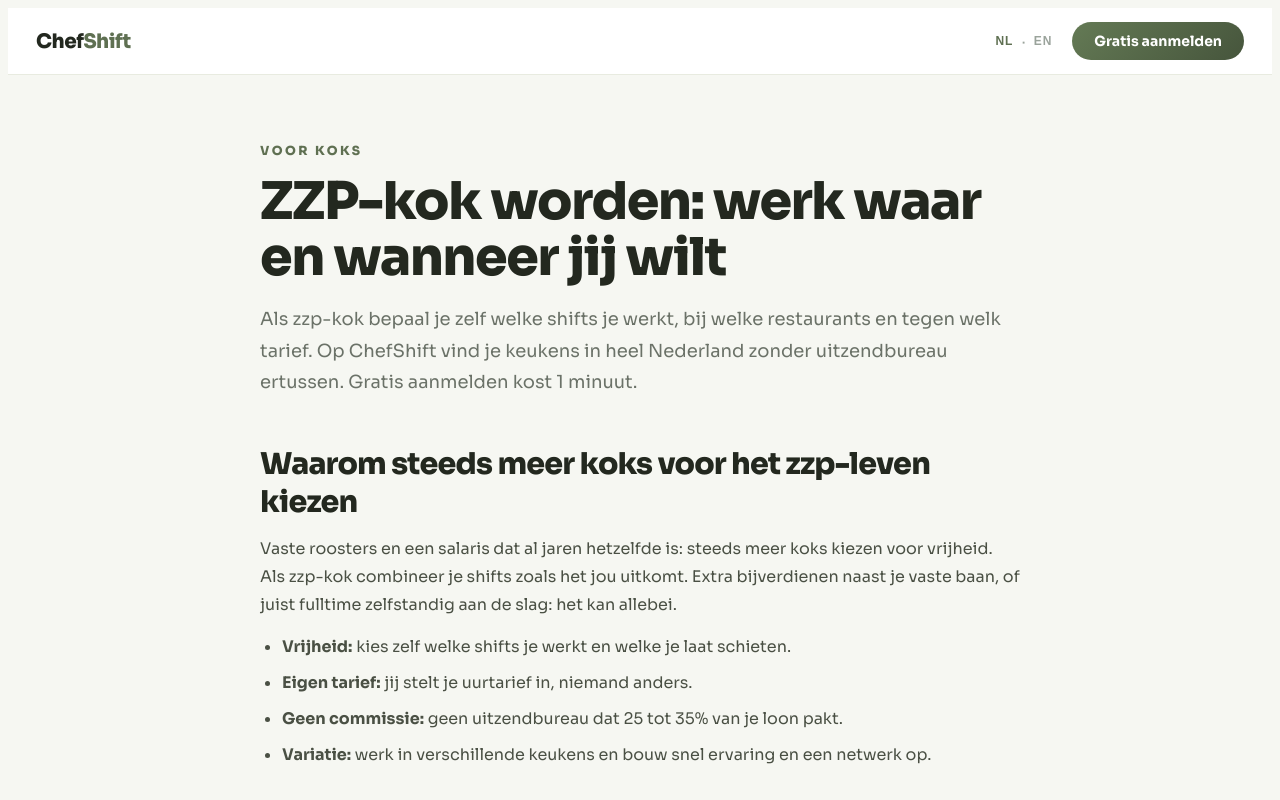
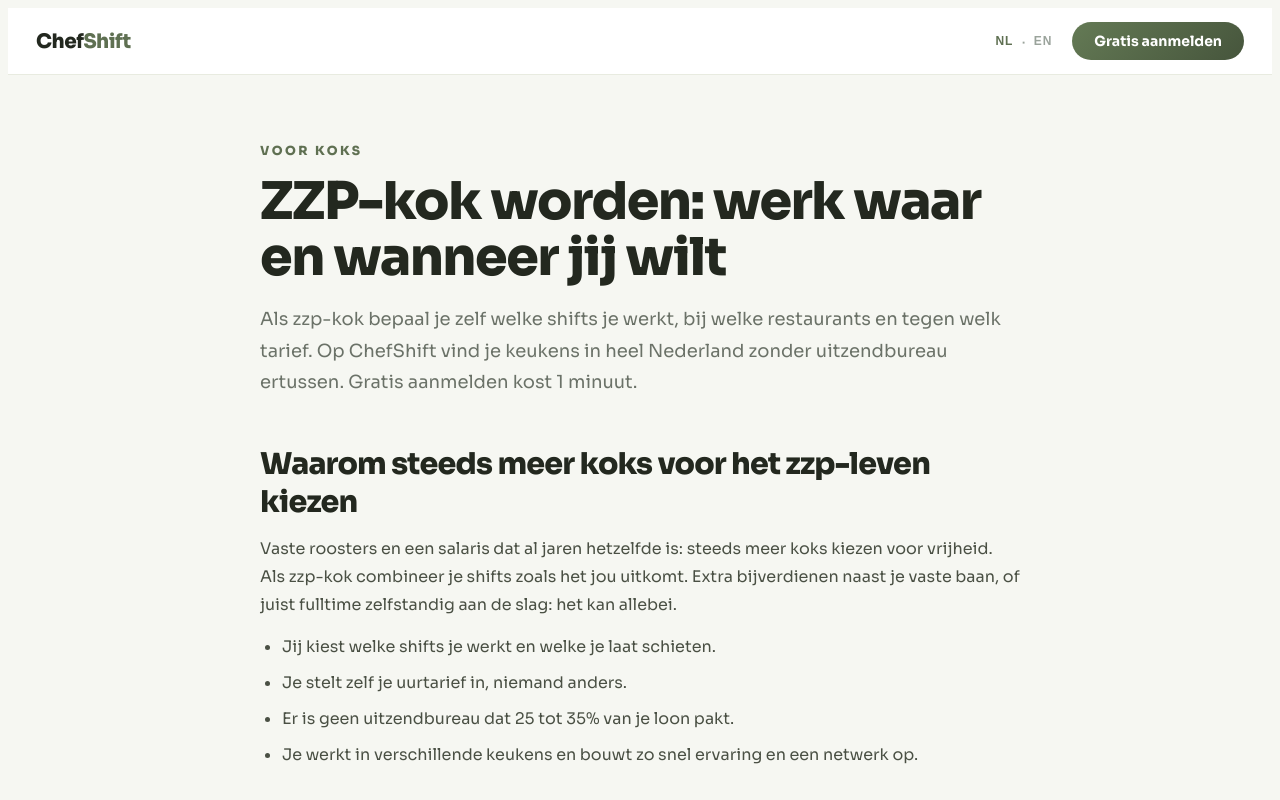
Before and after one commit to Rodisteph/chefshift, a Next.js app: page /zzp-kok-worden in a window 1280 px wide. Shown: the top 800 px of the page. Built offline with nearby package versions, Linux system fonts and the light colour scheme.

Commit message:
Copy humanisée (2/2) : listes naturelles, correction email, tiret cadratin retiré

```diff
--- a/src/app/api/email/test/route.ts
+++ b/src/app/api/email/test/route.ts
@@ -22,7 +22,7 @@
     texte: 'Horeca-ondernemers: herkenbaar? 👨‍🍳\n\nIemand valt uit op vrijdagavond en er is niemand om in te springen.\n\nMet ChefShift vind je binnen een paar uur een geverifieerde zzp-kok:\n✅ Shift plaatsen kost 1 minuut\n✅ Koks geverifieerd op KvK en HACCP\n✅ Jij kiest zelf wie er komt werken\n✅ Betaling veilig via iDEAL\n✅ No cure, no pay\n\nGeen uitzendbureau, geen 30% commissie.\nMaak gratis een account: 👉 www.chefshift.nl\n\nVragen? Reageer hieronder of stuur me een bericht, ik lees alles.',
   },
   '3': {
-    sujet: 'Post Facebook 3 prêt à publier (semaine 2 — groupes de chefs)',
+    sujet: 'Post Facebook 3 prêt à publier (semaine 2 - groupes de chefs)',
     img: 'https://www.kimi.com/apiv2-files/sign-obj/kimi-fs%2Ffiles%2Fblob%2F166b35ed5bd114f604dc4e916e85489ae727d7d4ea25eace205cf479afb26060?filename=Post+Facebook+3+-+chefs+semaine+2+%28logo%29.jpg&sig=UhgiKQLdZH9OR6APPRLIJ3dkwApphN60ulhKxurthxo=&t=o',
     fichier: 'post-facebook-semaine2.jpg',
     texte: 'Vraag aan alle zzp-koks hier: 👨‍🍳\n\nWaar werkte jij deze maand het liefst? En tegen welk tarief?\n\nOp ChefShift bepaal je dat helemaal zelf:\n✅ Kies je eigen shifts bij restaurants en hotels\n✅ Stel je eigen tarief in (min. €14,06/u)\n✅ Ontvang je geld veilig via iDEAL\n✅ Beoordeel en word beoordeeld, zo groeit je reputatie\n\nGratis aanmelden in 1 minuut:\n👉 www.chefshift.nl\n\nDeel deze post met een kok die dit verdient! 🙌',
--- a/src/app/kok-inhuren/page.tsx
+++ b/src/app/kok-inhuren/page.tsx
@@ -28,10 +28,10 @@
     s1h: 'Waarom horecazaken zelf een kok inhuren via ChefShift',
     s1p: 'Het personeelstekort in de horeca is groot en uitzendbureaus rekenen vaak 25 tot 35% commissie bovenop het uurtarief. ChefShift werkt anders: je spreekt rechtstreeks met de kok af, zonder tussenpersoon. Daardoor houd je de kosten in de hand en weet je precies wie er in je keuken staat.',
     s1l: [
-      ['Snelheid', 'gemiddeld binnen 2 uur de eerste reacties op je shift.'],
-      ['Zekerheid', 'koks geverifieerd op KvK en HACCP, met beoordelingen van andere zaken.'],
-      ['Controle', 'jij kiest wie er komt werken, op basis van profiel, ervaring en tarief.'],
-      ['Geen risico', 'betaling pas na de shift, no cure no pay.'],
+      'De eerste reacties op je shift komen gemiddeld binnen 2 uur binnen.',
+      'Alle koks zijn geverifieerd op KvK en HACCP, met beoordelingen van andere zaken.',
+      'Jij kiest zelf wie er komt werken, op basis van profiel, ervaring en tarief.',
+      'Je betaalt pas na de shift. Geen match, geen kosten.',
     ],
     s2h: 'Zo werkt een kok inhuren via ChefShift',
     s2p: [
@@ -67,10 +67,10 @@
     s1h: 'Why businesses hire chefs directly through ChefShift',
     s1p: 'The staff shortage in hospitality is real, and temp agencies often charge 25 to 35% commission on top of the hourly rate. ChefShift works differently: you deal with the chef directly, no middleman. That keeps costs under control and you know exactly who is in your kitchen.',
     s1l: [
-      ['Speed', 'on average the first responses arrive within 2 hours of posting.'],
-      ['Security', 'chefs verified on KvK and HACCP, with reviews from other businesses.'],
-      ['Control', 'you choose who comes to work, based on profile, experience and rate.'],
-      ['No risk', 'payment only after the shift, no cure no pay.'],
+      'The first responses to your shift usually arrive within 2 hours.',
+      'All chefs are verified on KvK and HACCP, with reviews from other businesses.',
+      'You choose who comes to work, based on profile, experience and rate.',
+      'You only pay after the shift. No match, no cost.',
     ],
     s2h: 'How hiring a chef through ChefShift works',
     s2p: [
@@ -131,9 +131,9 @@
         <h2 style={h2s}>{c.s1h}</h2>
         <p style={ps}>{c.s1p}</p>
         <ul style={{ paddingLeft: 22, margin: '0 0 14px', display: 'grid', gap: 8 }}>
-          {c.s1l.map(([t, d]) => (
-            <li key={t} style={{ color: '#4a5044', fontSize: 16, lineHeight: 1.75 }}>
-              <strong>{t}:</strong> {d}
+          {c.s1l.map((z) => (
+            <li key={z} style={{ color: '#4a5044', fontSize: 16, lineHeight: 1.75 }}>
+              {z}
             </li>
           ))}
         </ul>
--- a/src/app/zzp-kok-worden/page.tsx
+++ b/src/app/zzp-kok-worden/page.tsx
@@ -28,10 +28,10 @@
     s1h: 'Waarom steeds meer koks voor het zzp-leven kiezen',
     s1p: 'Vaste roosters en een salaris dat al jaren hetzelfde is: steeds meer koks kiezen voor vrijheid. Als zzp-kok combineer je shifts zoals het jou uitkomt. Extra bijverdienen naast je vaste baan, of juist fulltime zelfstandig aan de slag: het kan allebei.',
     s1l: [
-      ['Vrijheid', 'kies zelf welke shifts je werkt en welke je laat schieten.'],
-      ['Eigen tarief', 'jij stelt je uurtarief in, niemand anders.'],
-      ['Geen commissie', 'geen uitzendbureau dat 25 tot 35% van je loon pakt.'],
-      ['Variatie', 'werk in verschillende keukens en bouw snel ervaring en een netwerk op.'],
+      'Jij kiest welke shifts je werkt en welke je laat schieten.',
+      'Je stelt zelf je uurtarief in, niemand anders.',
+      'Er is geen uitzendbureau dat 25 tot 35% van je loon pakt.',
+      'Je werkt in verschillende keukens en bouwt zo snel ervaring en een netwerk op.',
     ],
     s2h: 'Zo start je als zzp-kok op ChefShift',
     s2p: [
@@ -65,10 +65,10 @@
     s1h: 'Why more and more chefs are going freelance',
     s1p: 'Fixed rosters and a salary that has barely moved in years: more and more chefs are choosing freedom. As a freelance chef you combine shifts however suits you. Earn extra alongside a permanent job, or go fully independent: both work.',
     s1l: [
-      ['Freedom', 'you choose which shifts you take and which you skip.'],
-      ['Your own rate', 'you set your hourly rate, nobody else.'],
-      ['No commission', 'no temp agency taking 25 to 35% of your pay.'],
-      ['Variety', 'work in different kitchens and build experience and a network fast.'],
+      'You choose which shifts you take and which you skip.',
+      'You set your own hourly rate, nobody else.',
+      'There is no temp agency taking 25 to 35% of your pay.',
+      'You work in different kitchens and build experience and a network fast.',
     ],
     s2h: 'How to start as a freelance chef on ChefShift',
     s2p: [
@@ -127,9 +127,9 @@
         <h2 style={h2s}>{c.s1h}</h2>
         <p style={ps}>{c.s1p}</p>
         <ul style={{ paddingLeft: 22, margin: '0 0 14px', display: 'grid', gap: 8 }}>
-          {c.s1l.map(([t, d]) => (
-            <li key={t} style={{ color: '#4a5044', fontSize: 16, lineHeight: 1.75 }}>
-              <strong>{t}:</strong> {d}
+          {c.s1l.map((z) => (
+            <li key={z} style={{ color: '#4a5044', fontSize: 16, lineHeight: 1.75 }}>
+              {z}
             </li>
           ))}
         </ul>
--- a/src/lib/email.ts
+++ b/src/lib/email.ts
@@ -181,7 +181,7 @@
     `Eindtijd doorgegeven voor: ${shiftTitre} · End time reported`,
     gabarit(
       'Eindtijd doorgegeven',
-      `${kokNaam} geeft aan om <strong>${eindtijd}</strong> te zijn gestopt met de shift <strong>${shiftTitre}</strong>. Bevestig dit eindtijd in de app.`,
+      `${kokNaam} geeft aan om <strong>${eindtijd}</strong> te zijn gestopt met de shift <strong>${shiftTitre}</strong>. Bevestig deze eindtijd in de app.`,
       'Bevestig eindtijd',
       'End time reported',
       `${kokNaam} reported finishing the shift <strong>${shiftTitre}</strong> at <strong>${eindtijd}</strong>. Please confirm this end time in the app.`,
```
